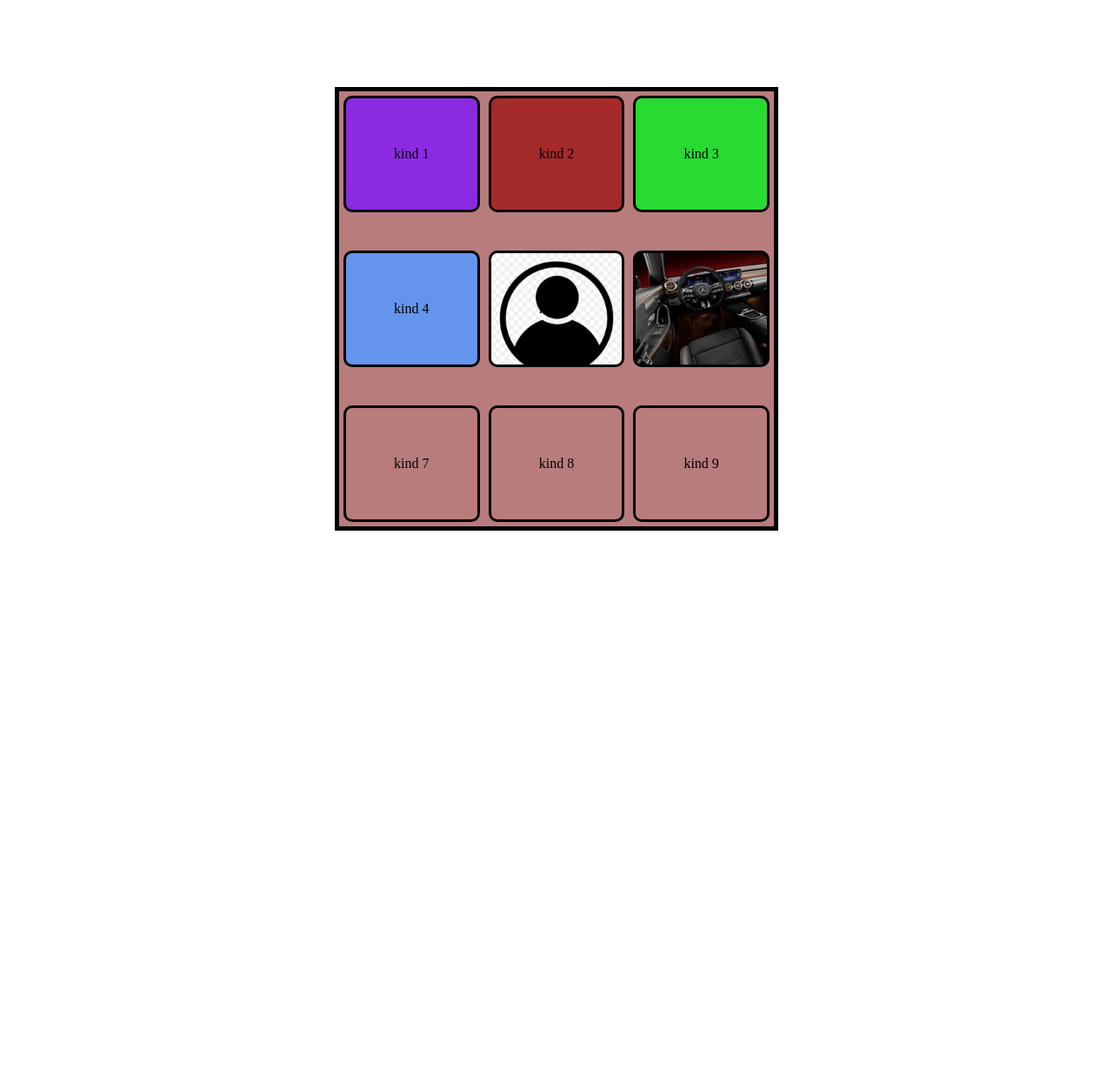
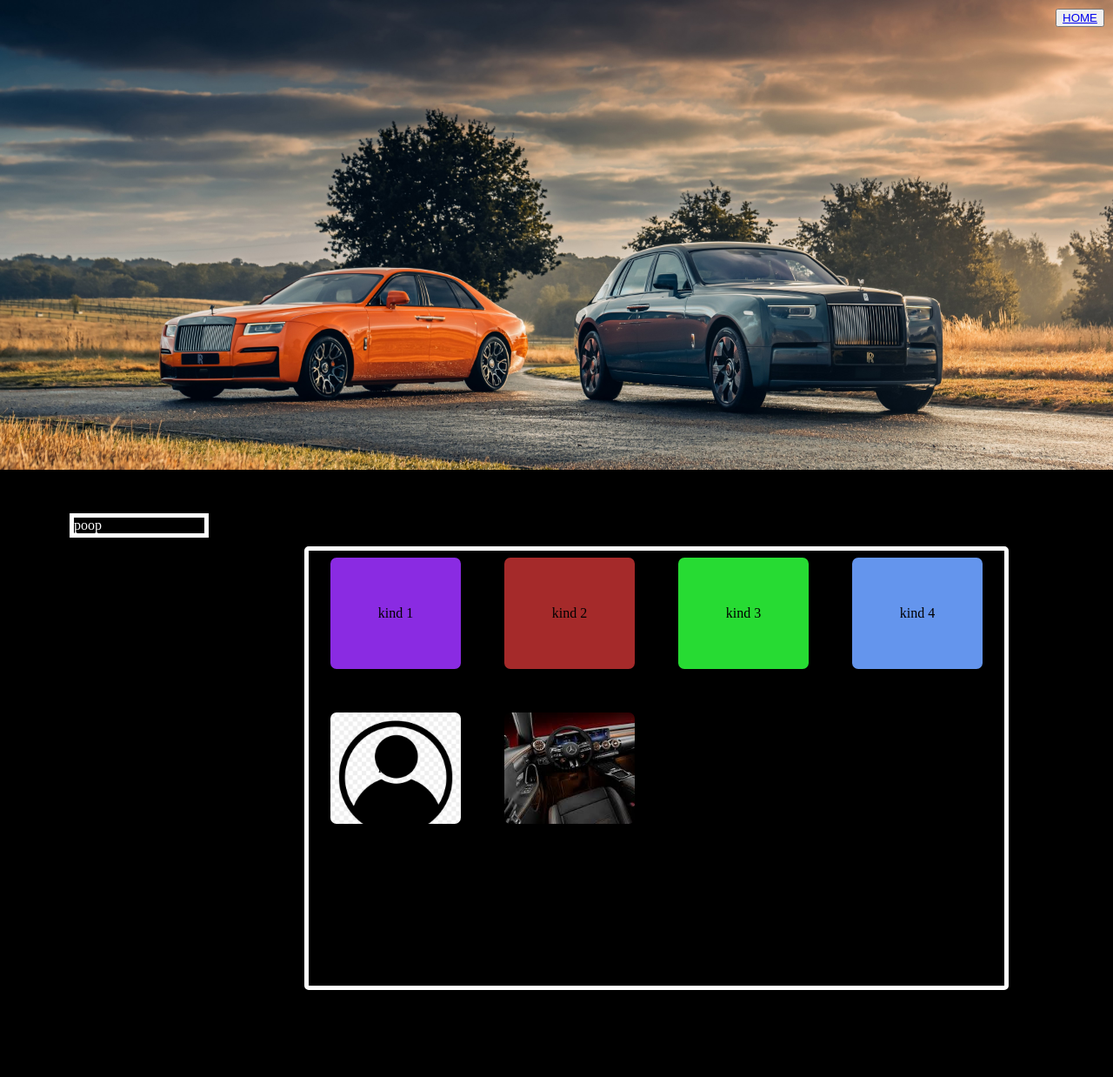
Before and after one commit to molly-36/webshop-flex-Milo-Kasper, a PHP site: page /aanbod.php in a window 1280 px wide. Shown: the whole page at 87% size. Before the commit the page ends 610 px from the top, so only its background shows below. Run offline with PHP 8.4, Linux system fonts and the light colour scheme.

Commit message:
aanbod begin
zpdjpzjiedjz

```diff
--- /dev/null
+++ b/site_files/aanbod.css
@@ -0,0 +1,96 @@
+body{
+    margin: 0px;
+    background-color: black;
+}
+
+.navbar{
+    display: flex;
+    justify-content: flex-end;
+    margin-top: 0px;
+    backdrop-filter: blur(3);
+    color: gold;
+    height: 80px;
+    width: 100%;
+}
+button{
+    backdrop-filter: blur(3px);
+}
+button:hover{
+    filter: blur(3px);
+}
+
+ul{
+    margin-top: 0px;
+    padding: 10px;
+    list-style-type: none;
+}
+
+.container{
+    width: 800px;
+    height:500px;
+    border: solid 5px;
+    border-color: white;
+    border-radius: 5px;
+    background-color: rgba(0, 0, 0, 0.56);
+    display:flex;
+    flex-wrap: wrap;
+    justify-content: space-around;
+    align-content: space-between;
+    align-items: flex-start;
+    margin: 100px 350px;
+    margin-top: 10px;
+}
+
+.fotobeginaanbod{
+    margin-top: 0px;
+    background-image: url(fototo.jpg);
+    height: 540px;
+    width: 100%;
+    background-repeat: no-repeat ;
+    background-size: cover;
+}
+
+.filtercontainer{
+    margin-top: 50px;
+    margin-right: 0px;
+    position: sticky;
+    top: 150px;
+    left: 80px;
+    width: 150px;
+    border: solid 5px;
+    color: white;
+
+}
+
+.kid{
+    margin: 5px;
+    padding: 55px;
+    border: solid 3px;
+    border-radius: 10px;
+}
+
+#kid1{
+    background-color: blueviolet;
+}
+
+#kid2{
+    background-color: brown;
+}
+
+#kid3{
+    background-color: rgb(39, 219, 51);
+}
+
+#kid4{
+    background-color: cornflowerblue;
+}
+
+#kid5{
+    background-image: url("acc.png");
+    background-size: cover;
+}
+
+#kid6{
+    background-image: url(plop.jpg);
+    background-size: cover;
+}
--- a/site_files/aanbod.php
+++ b/site_files/aanbod.php
@@ -3,10 +3,20 @@
 <head>
     <meta charset="UTF-8">
     <meta name="viewport" content="width=device-width, initial-scale=1.0">
-    <link rel="stylesheet" href="aanbodStyle.css">
+    <link rel="stylesheet" href="aanbod.css">
     <title>Document</title>
 </head>
 <body>
+    <div class="fotobeginaanbod">
+    <div class="navbar">
+        <ul>
+            <li class="bobo"><button><a href="home.php">HOME</a></li>
+        </ul>
+    </div>
+    </div>
+<div class="filtercontainer">
+            poop
+        </div>
     <div class="container">
         <div class="kid" id="kid1">kind 1</div>
         <div class="kid" id="kid2">kind 2</div>
--- a/site_files/aanbodStyle.css
+++ /dev/null
@@ -1,46 +0,0 @@
-.container{
-    width: 500px;
-    height:500px;
-    border: solid 5px;
-    background-color: rgba(128, 22, 22, 0.56);
-    display:flex;
-    flex-wrap: wrap;
-    justify-content: space-around;
-    align-content: space-between;
-    align-items: flex-start;
-    margin: auto;
-    margin-top: 100px;
-}
-
-.kid{
-    margin: 5px;
-    padding: 55px;
-    border: solid 3px;
-    border-radius: 10px;
-}
-
-#kid1{
-    background-color: blueviolet;
-}
-
-#kid2{
-    background-color: brown;
-}
-
-#kid3{
-    background-color: rgb(39, 219, 51);
-}
-
-#kid4{
-    background-color: cornflowerblue;
-}
-
-#kid5{
-    background-image: url("acc.png");
-    background-size: cover;
-}
-
-#kid6{
-    background-image: url(plop.jpg);
-    background-size: cover;
-}
--- a/site_files/register.php
+++ b/site_files/register.php
@@ -8,7 +8,6 @@
 </head>
 <button><a href="index.php"><--- terug</a></button>
 <body>
-    <h1>REGISTER</h1>
 <?php
     include("connect.php");
     if (isset($_POST["submit"])) {
--- a/site_files/registerStyle.css
+++ b/site_files/registerStyle.css
@@ -5,7 +5,7 @@
 
 div{
 position: absolute;
-top: 40%;
+top: 30%;
 left: 40%;
 border-style: solid;
 border-color: rgb(67, 74, 69);
```
Also changed, not shown: site_files/aanbodintro.jpg (added), site_files/fototo.jpg (added).
